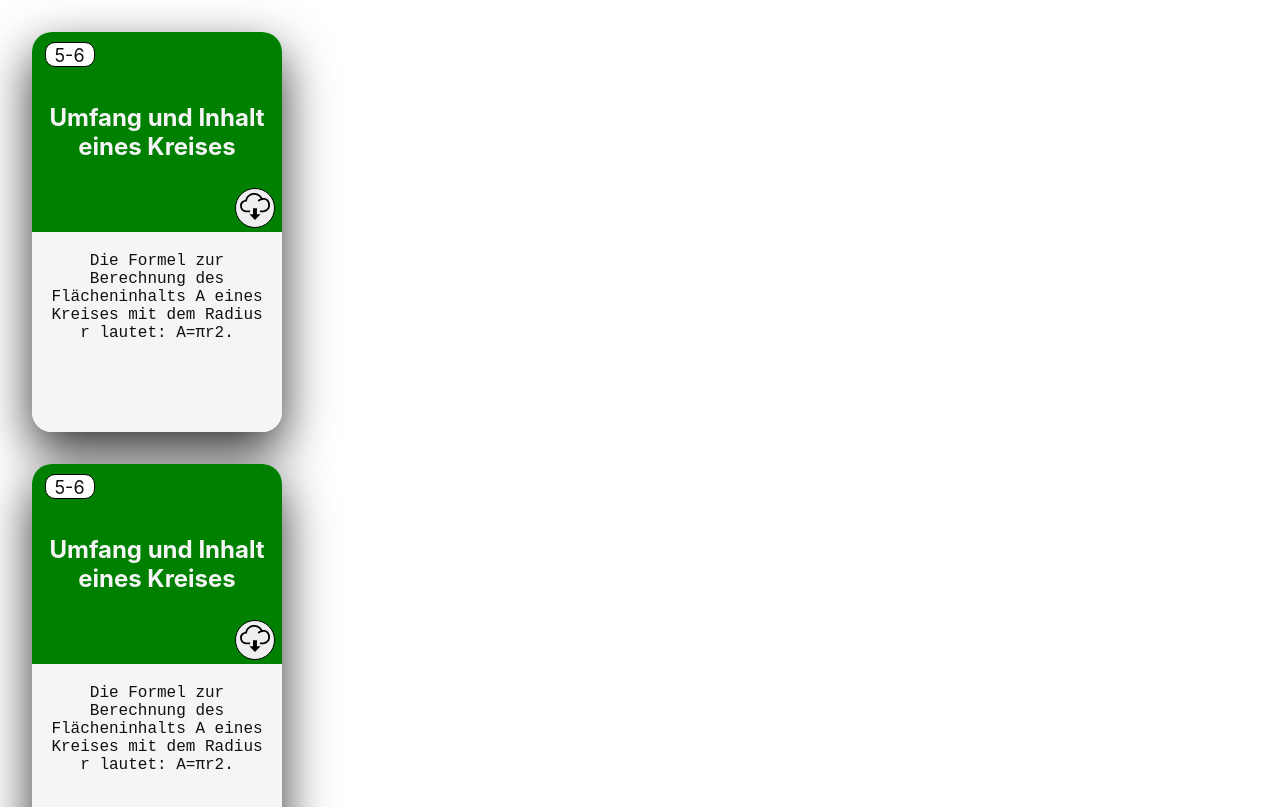
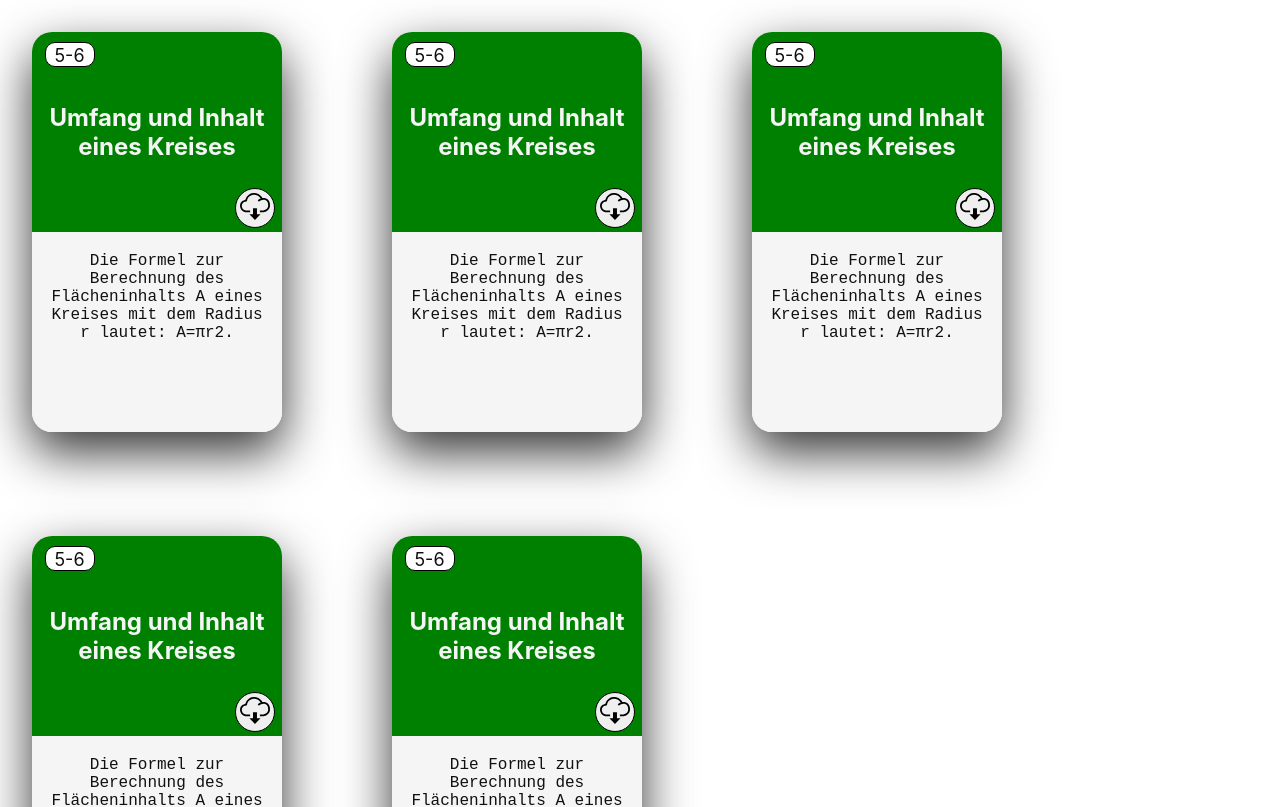
Before and after one commit to Die-Gebildeten/teacherlibrary, a React (Create React App) app: page / in a window 1280 px wide. Shown: the top 807 px of the page. Built offline with nearby package versions, Linux system fonts and the light colour scheme; data requests are answered from the project's data file.

Commit message:
Styled card section

```diff
--- a/src/pages/LessonPage.js
+++ b/src/pages/LessonPage.js
@@ -2,11 +2,29 @@ import React from "react";
 import { getLessons } from "../api/getLessons";
 import Card from "../components/Card";
 import useAsync from "../hooks/useAsync";
+import styled from "@emotion/styled";
+
+const CardSection = styled.section`
+  display: grid;
+  grid-template-columns: repeat(5, minmax(auto, 50px));
+  @media (min-width: 900px) {
+    grid-template-columns: repeat(10, minmax(auto, 50px));
+  }
+  @media (min-width: 1200px) {
+    grid-template-columns: repeat(15, minmax(auto, 50px));
+  }
+  grid-gap: 40px;
+  align-items: center;
+  justify-content: center;
+  & * {
+    grid-column: span 4;
+  }
+`;
 
 function LessonPage(props) {
   const { data: lessons } = useAsync(getLessons);
   return (
-    <div>
+    <CardSection>
       {lessons?.map((lesson) => (
         <Card
           id={lesson.id}
@@ -20,7 +38,7 @@ function LessonPage(props) {
           tag4={lesson.tag4}
         />
       ))}
-    </div>
+    </CardSection>
   );
 }
 
```
